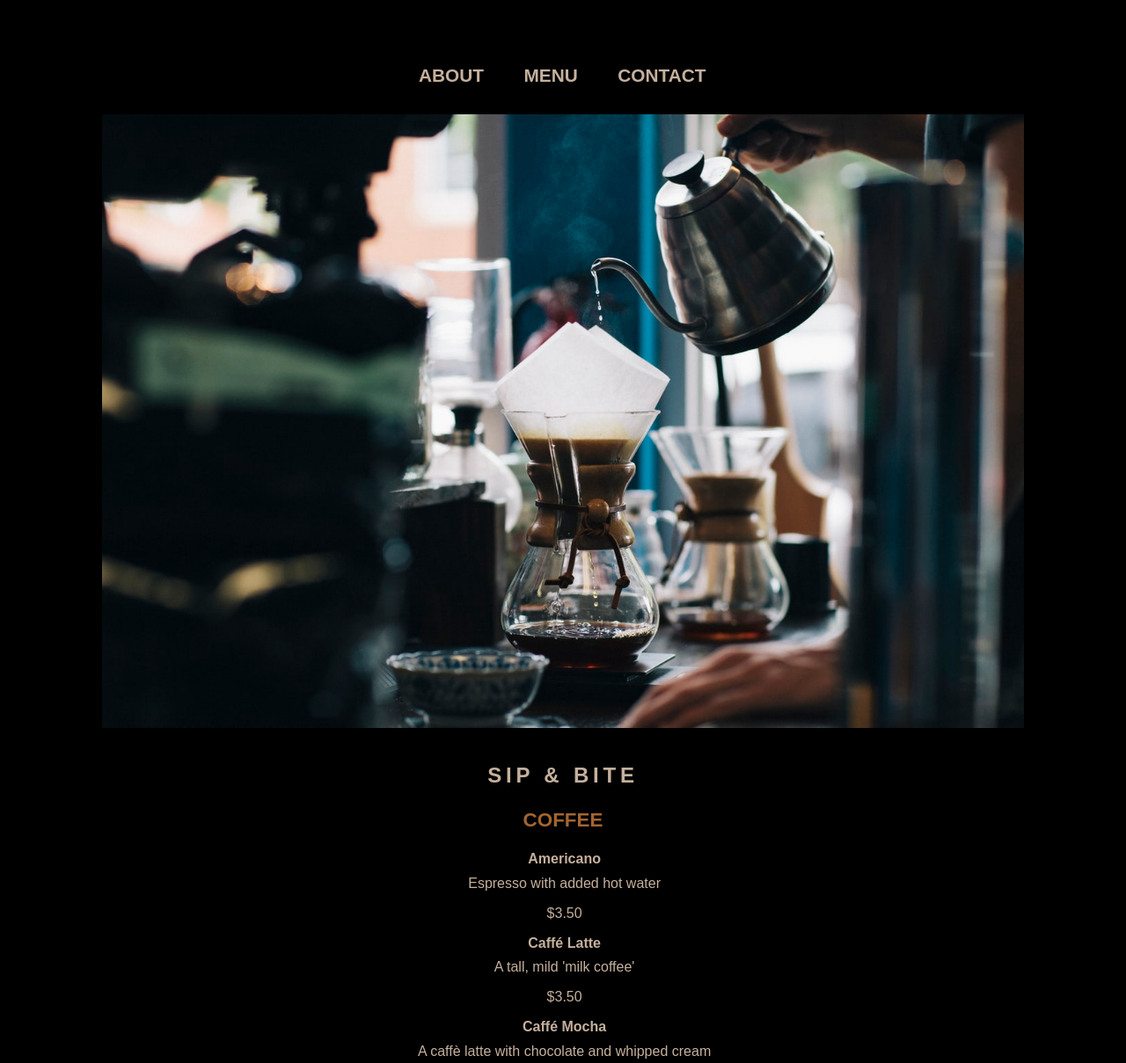
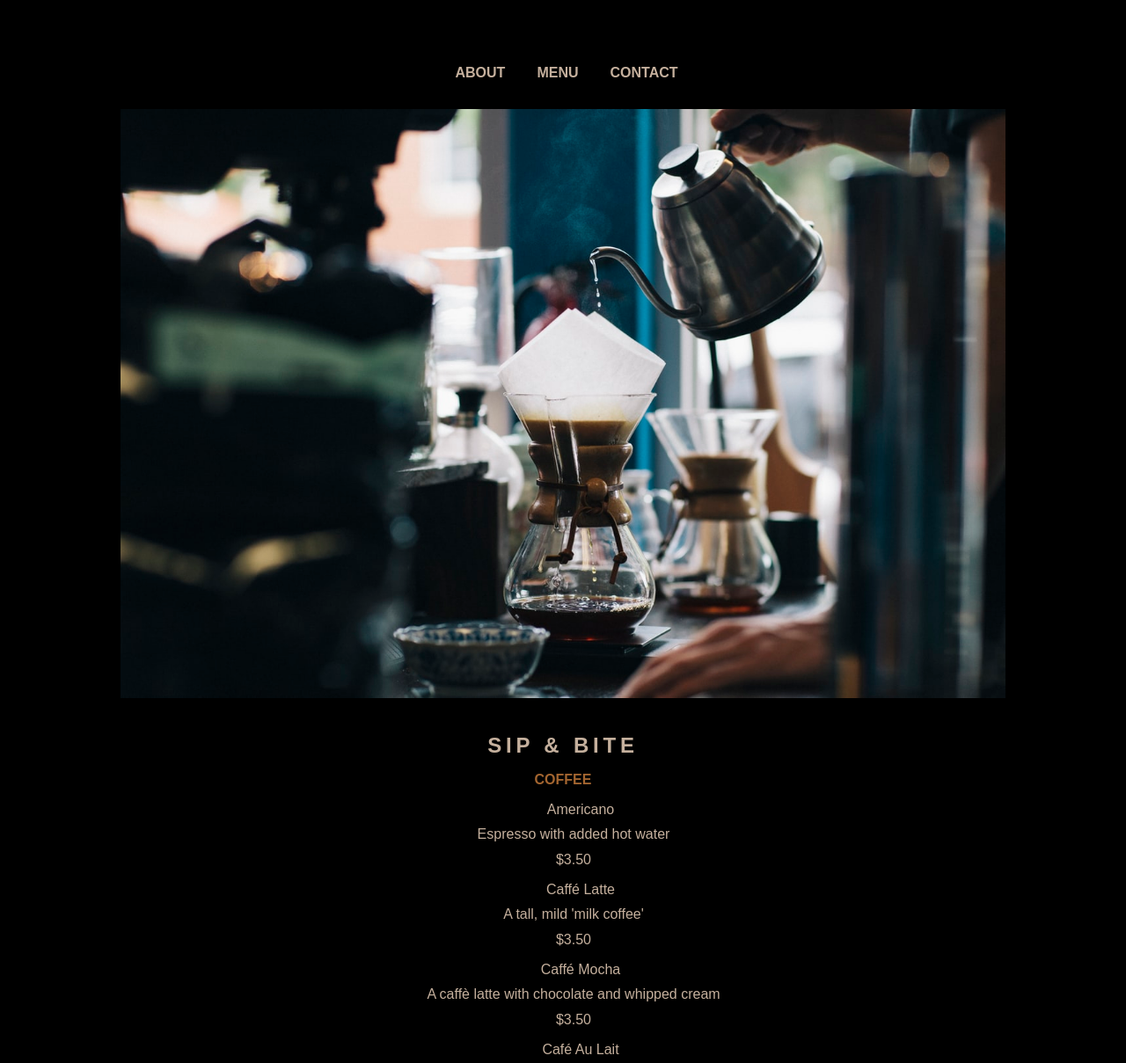
Before and after one commit to ryswift/ryswift.github.io, a plain HTML site: page grc338/website-mobile-first/menu.html in a window 1280 px wide. Shown: the part 499-1708 px from the top of the page at 88% size. Drawn offline with Linux system fonts and the light colour scheme.

Commit message:
Update style.css

```diff
--- a/grc338/website-mobile-first/style.css
+++ b/grc338/website-mobile-first/style.css
@@ -6,19 +6,17 @@ img {
     align-content: center;
 }
 
-figure {
-    margin: 0em 1em 0em 1em;
-}
 body {
     background-color: #000000;
     text-align: center;
 }
+
 div.container {
     text-align: center;
 }
 
 #logo {
-    width: 10em;
+    width: 8em;
     height: auto;
     display: block;
     margin-left: auto;
@@ -37,7 +35,7 @@ nav ul li {
     margin-right: 2em;
     font-family: futura-pt-bold,sans-serif;
     font-weight: 700;
-    font-size: 1.3em;
+    font-size: 1em;
     text-transform: uppercase;
 }
 
@@ -61,7 +59,7 @@ h2 {
     font-family: futura-pt-bold,sans-serif;
     font-weight: 700;
     font-style: normal;
-    margin-bottom: 1em;
+    margin-bottom: 0.5em;
     text-align: center;
     letter-spacing: 0.2em;
     text-transform: uppercase;
@@ -74,19 +72,17 @@ h3 {
     font-style: normal;
     text-decoration: none;
     text-transform: uppercase;
-    font-size: 1.4em;
+    font-size: 1em;
     color: #A36530;
 }
 
 h4 {
     font-family: futura-pt,sans-serif;
     font-weight: 400;
-    font-style: bold;
+    font-style: normal;
     text-align: center;
-    font-weight: 900;
     margin-bottom: 0.6em;
     margin-top: 1em;
-    padding-right: 2.3em;
     color: #C5B09D;
 }
 
@@ -95,9 +91,9 @@ p {
     font-weight: 400;
     font-style: normal;
     text-align: center;
-    margin: 1.6em;
-    padding-right: 2.3em;
-    margin-bottom: 1em;
+    margin: 2em;
+    padding-right: 1em;
+    margin-bottom: 0.7em;
     margin-top: 0.5em;
     color: #C5B09D;
 }
@@ -107,10 +103,6 @@ li {
 }
 
 footer {
-    font-family: futura-pt,sans-serif;
-    font-weight: 400;
-    font-style: normal;
     font-size: 0.8em;
     text-transform: uppercase;
-    padding-left: 2.1em;
 }
```
